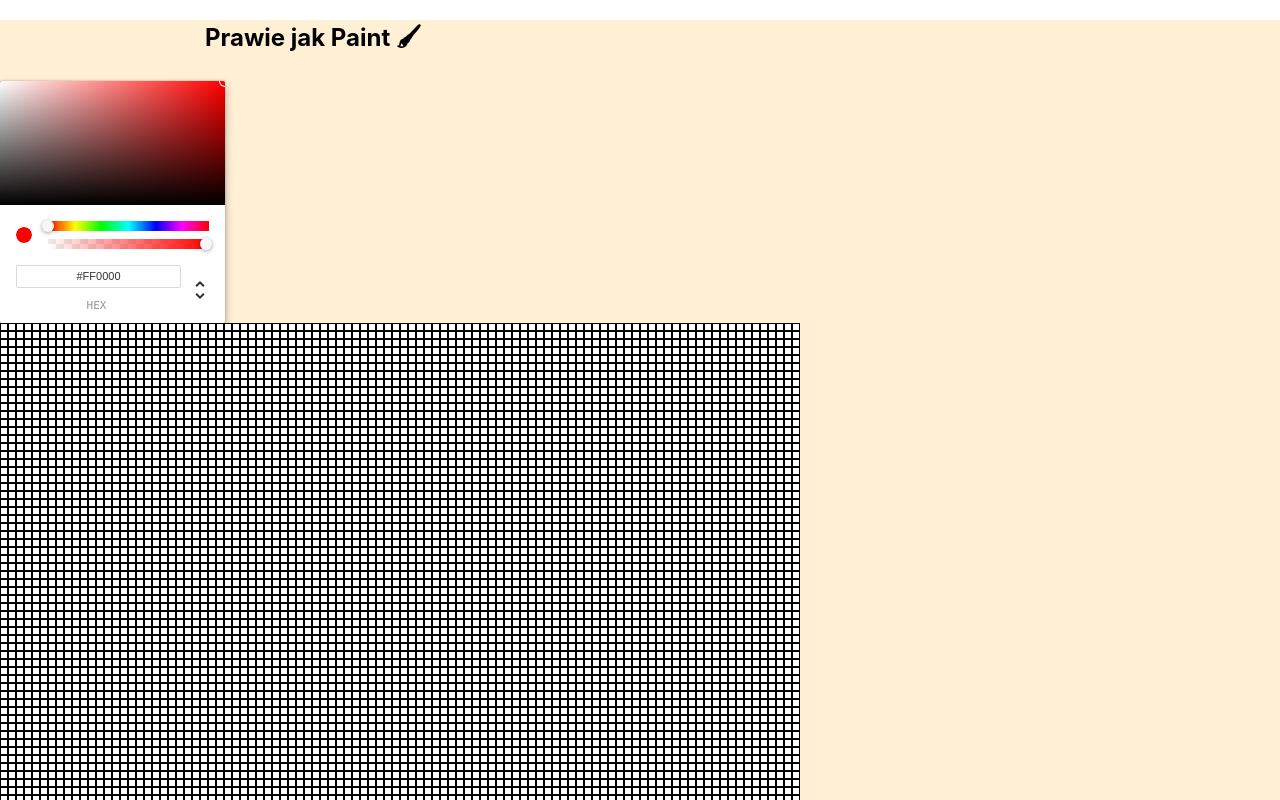
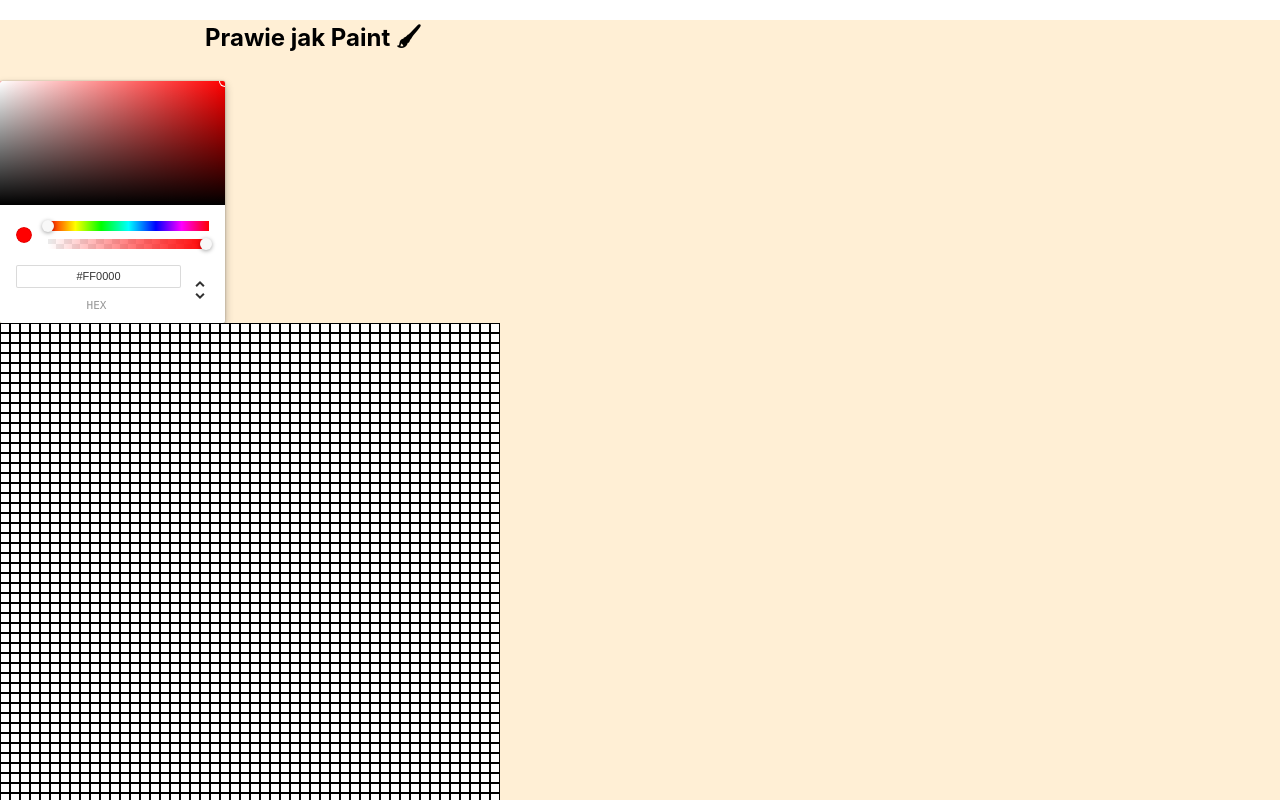
Before and after one commit to michalotron/JS_Projects, a React (Create React App) app: page / in a window 1280 px wide. Shown: the top 800 px of the page. Built offline with nearby package versions, Linux system fonts and the light colour scheme.

Commit message:
Refactored and fixed (BnW works correctly)

```diff
--- a/src/App.css
+++ b/src/App.css
@@ -28,8 +28,8 @@
 }
 
 .pixel-filled{
-  width: 6px;
-  height: 6px;
+  width: 8px;
+  height: 8px;
   text-align: center;
   font-size: 5px;
   font-weight: bold;
@@ -41,8 +41,8 @@
 }
 
 .pixel-empty{
-  width: 6px;
-  height: 6px;
+  width: 8px;
+  height: 8px;
   text-align: center;
   font-size: 5px;
   font-weight: bold;
--- a/src/App.js
+++ b/src/App.js
@@ -5,39 +5,39 @@ import { ChromePicker } from 'react-color';
 
 function App() {
   const [canvas, setCanvas] = useState(
-    new Array(100).fill('')
-      .map(() => new Array(100).fill('')))
+    new Array(50).fill('')
+      .map(() => new Array(50).fill('')))
 
   const [filledPixels, setFilledPixels] = useState([])
-  var filledPixelsEdited = [...filledPixels]
+
+  const [color, setColor] = useState('#ff0000');
 
   const handlePixelClick = (rowIndex, pixelIndex) => {
 
-    /* const filledPixelsEdited = [...filledPixels] */
-
-    if (filledPixelsEdited.includes(String(pixelIndex) + String(rowIndex))) {
-      filledPixelsEdited = filledPixelsEdited.filter(a => a !== (String(pixelIndex) + String(rowIndex)))
+    if (filledPixels.includes(makeKey(rowIndex, pixelIndex))) {
+      setFilledPixels(
+        filledPixels.filter(a => a !== (makeKey(rowIndex, pixelIndex)))
+      )
     } else {
-      filledPixelsEdited = [...filledPixels, (String(pixelIndex) + String(rowIndex))]
+      setFilledPixels([...filledPixels, (makeKey(rowIndex, pixelIndex))])
     }
-
-    console.log(filledPixelsEdited)
-    setFilledPixels(filledPixelsEdited)
   }
 
   const changeColor = (rowIndex, pixelIndex) => {
-    if (filledPixelsEdited.includes(String(pixelIndex) + String(rowIndex))) return 'pixel-filled'
-    else return 'pixel-empty'
+    return (filledPixels.includes(makeKey(rowIndex, pixelIndex)))
+      ? 'pixel-filled'
+      : 'pixel-empty'
   }
 
+  const makeKey = (rowIndex, pixelIndex) => (String(rowIndex) + '.' + String(pixelIndex))
 
   return (
     <div className={"centered"}>
       <h2 className={"title"}>Prawie jak Paint 🖌</h2>
       <div className={"picker-style"}>
         <ChromePicker
-          color={"#ff0000"}
-          onChangeComplete={() => { }}
+          color={color}
+          onChangeComplete={(color) => { setColor(color.hex) }}
         />
       </div>
       {
@@ -45,10 +45,8 @@ function App() {
           <div key={rowIndex}
             className={'canvas-row'}>
             {
-
               row.map((pixel, pixelIndex) =>
                 <div key={pixelIndex}
-                  /* id={String(pixelIndex) + String(rowIndex)} */
                   onClick={() => handlePixelClick(rowIndex, pixelIndex)}
                   className={changeColor(rowIndex, pixelIndex)}>
                   {pixel}
```
